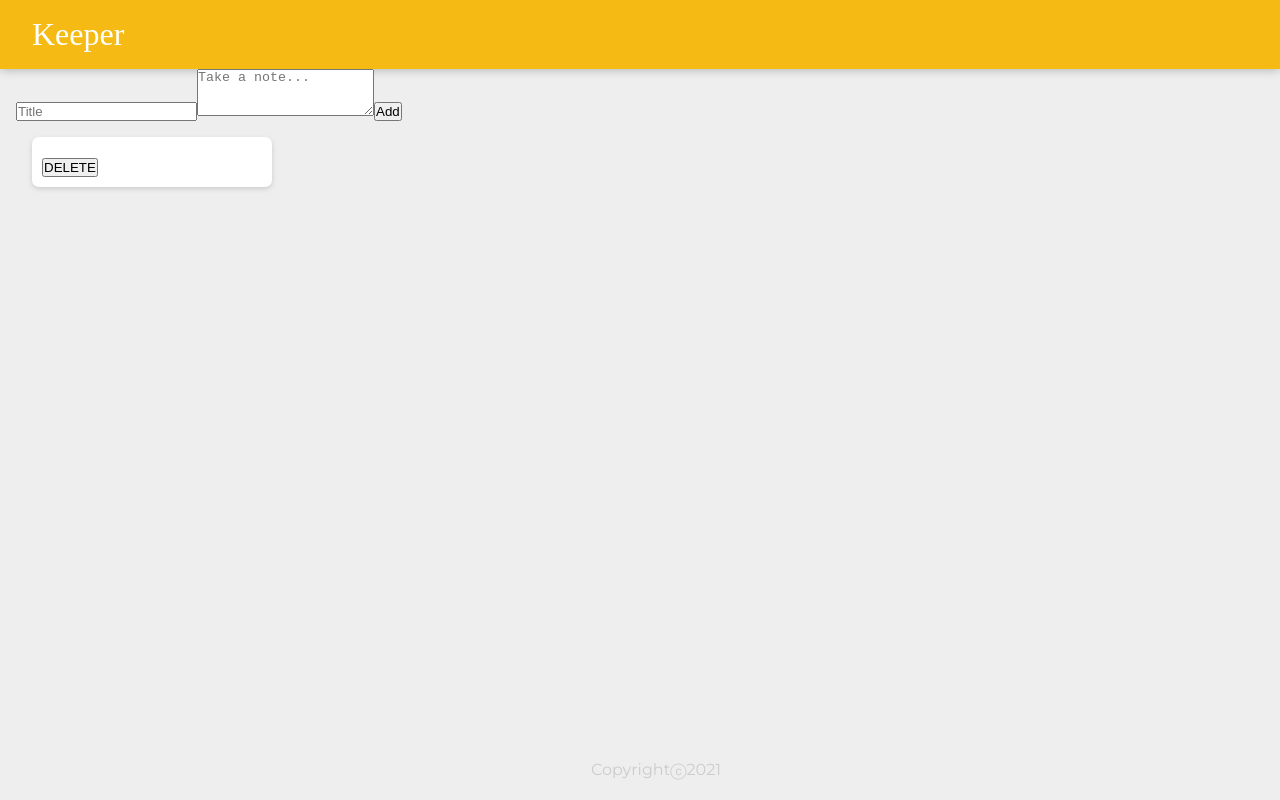
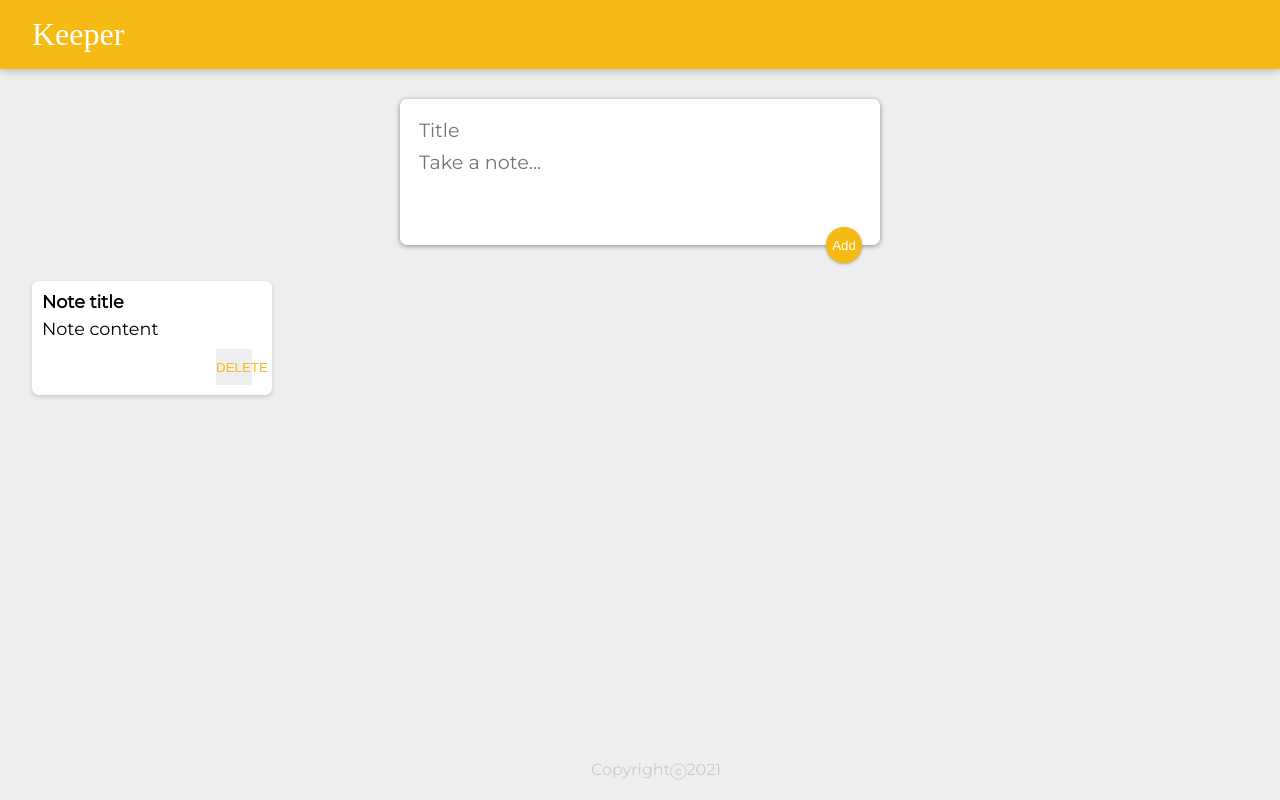
Before and after one commit to Shreyas-hacker/apps, a React (Create React App) app: page / in a window 1280 px wide. Built offline with nearby package versions, Linux system fonts and the light colour scheme; a web font is replaced by a local one.

Commit message:
edited styles.css

```diff
--- a/public/styles.css
+++ b/public/styles.css
@@ -3,19 +3,21 @@
     margin: 0;
     box-sizing: border-box;
   }
-html{
+  html {
     font-family: "Montserrat", sans-serif;
   }
-body{
+  body {
     background: #eee;
     padding: 0 16px;
   }
-header{
+
+  header {
     background-color: #f5ba13;
-    margin:auto -16px;
+    margin: auto -16px;
     padding: 16px 32px;
-    box-shadow: 0 0 10px 0 rgba(0,0,0,0.3);
+    box-shadow: 0 0 10px 0 rgba(0, 0, 0, 0.3);
   }
+
   header h1 {
     color: #fff;
     font-family: "McLaren", cursive;
@@ -52,3 +54,49 @@ footer p {
     white-space: pre-wrap;
     word-wrap: break-word;
   }
+
+  .note button {
+    position: relative;
+    float: right;
+    margin-right: 10px;
+    color: #f5ba13;
+    border: none;
+    width: 36px;
+    height: 36px;
+    cursor: pointer;
+    outline: none;
+  }
+
+  form {
+    position: relative;
+    width: 480px;
+    margin: 30px auto 20px auto;
+    background: #fff;
+    padding: 15px;
+    border-radius: 7px;
+    box-shadow: 0 1px 5px rgb(138, 137, 137);
+  }
+  form input,
+  form textarea {
+    width: 100%;
+    border: none;
+    padding: 4px;
+    outline: none;
+    font-size: 1.2em;
+    font-family: inherit;
+    resize: none;
+  }
+  form button {
+    position: absolute;
+    right: 18px;
+    bottom: -18px;
+    background: #f5ba13;
+    color: #fff;
+    border: none;
+    border-radius: 50%;
+    width: 36px;
+    height: 36px;
+    box-shadow: 0 1px 3px rgba(0, 0, 0, 0.3);
+    cursor: pointer;
+    outline: none;
+  }
--- a/src/components/App.jsx
+++ b/src/components/App.jsx
@@ -11,7 +11,7 @@ function App(){
         <div>
             <Header />
             <CreateArea />
-            <Note />
+            <Note title="Note title" content="Note content"/>
             <Footer />
         </div>
     );
```
Lines whose indentation alone changed are shown as unchanged.
